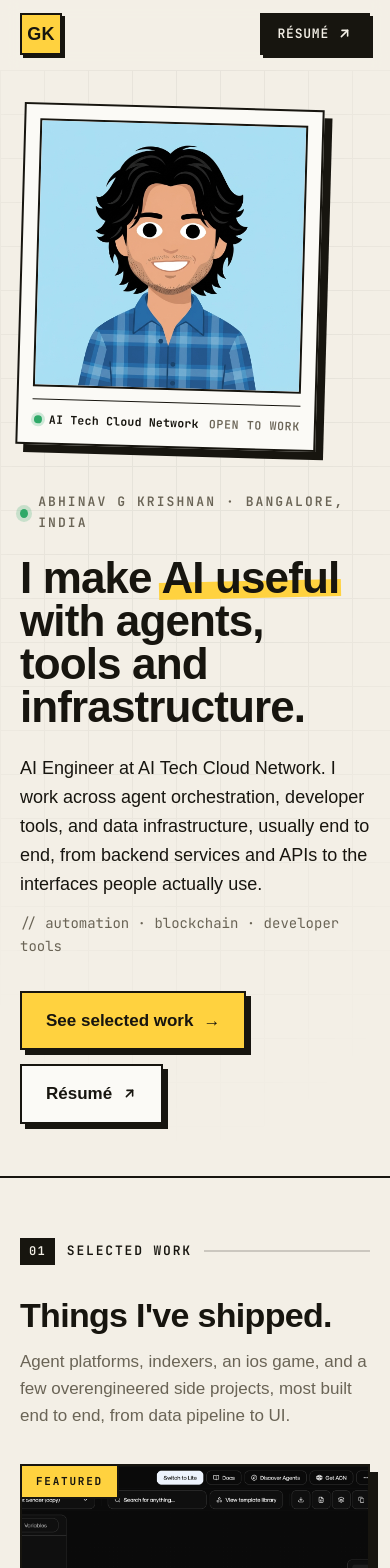
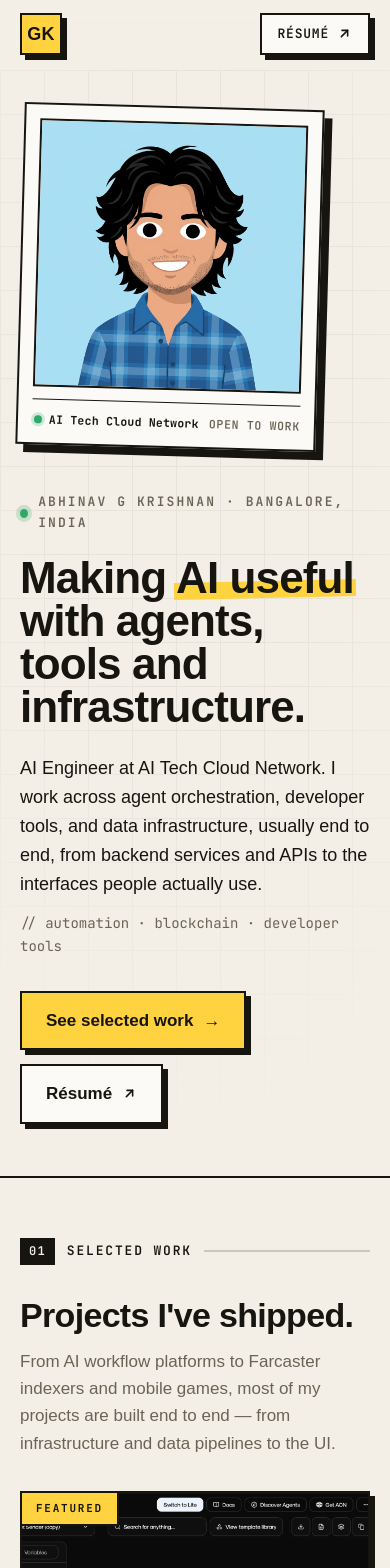
Before and after one commit to abhinavgkrishnan/portfolio, a Next.js app: page / in a window 390 px wide. Shown: the top 1568 px of the page. Built offline with nearby package versions, Linux system fonts and the light colour scheme; a web font is replaced by a local one.

Commit message:
resume update and animation fixes

```diff
--- a/src/app/globals.css
+++ b/src/app/globals.css
@@ -96,17 +96,17 @@ header.nav.scrolled { border-bottom: var(--bd); background: color-mix(in srgb, v
 .logo {
   font-family: var(--font-display); font-weight: 600; font-size: 18px; letter-spacing: 0.02em;
   border: var(--bd); width: 42px; height: 42px; display: flex; align-items: center; justify-content: center;
-  background: var(--accent); color: var(--accent-ink); box-shadow: var(--shadow-sm);
+  background: var(--accent); color: var(--accent-ink); box-shadow: var(--shadow);
   transition: transform .12s ease, box-shadow .12s ease;
 }
-.logo:hover { transform: translate(2px, 2px); box-shadow: 1px 1px 0 var(--ink); }
+.logo:hover { transform: translate(2px, 2px); box-shadow: var(--shadow-sm); }
 .nav-links { display: flex; align-items: center; gap: 30px; font-family: var(--font-mono); font-size: 13px; font-weight: 500; letter-spacing: 0.06em; text-transform: uppercase; }
 .nav-links a { position: relative; padding: 4px 0; color: var(--muted); transition: color .15s ease; }
 .nav-links a::after { content: ""; position: absolute; left: 0; bottom: -2px; height: 2px; width: 0; background: var(--ink); transition: width .2s ease; }
 .nav-links a:hover, .nav-links a.active { color: var(--ink); }
 .nav-links a:hover::after, .nav-links a.active::after { width: 100%; }
-.nav-cta { display: inline-flex; align-items: center; gap: 8px; white-space: nowrap; font-family: var(--font-mono); font-size: 13px; font-weight: 600; letter-spacing: 0.06em; text-transform: uppercase; border: var(--bd); padding: 9px 16px; background: var(--ink); color: var(--paper); transition: transform .12s ease, box-shadow .12s ease; box-shadow: var(--shadow-sm); }
-.nav-cta:hover { transform: translate(2px, 2px); box-shadow: none; }
+.nav-cta { display: inline-flex; align-items: center; gap: 8px; white-space: nowrap; font-family: var(--font-mono); font-size: 13px; font-weight: 600; letter-spacing: 0.06em; text-transform: uppercase; border: var(--bd); padding: 9px 16px; background: var(--card); color: var(--ink); transition: transform .12s ease, box-shadow .12s ease; box-shadow: var(--shadow); }
+.nav-cta:hover { transform: translate(2px, 2px); box-shadow: var(--shadow-sm); }
 @media (max-width: 760px) { .nav-links { display: none; } }
 
 /* ============ HERO ============ */
@@ -158,8 +158,10 @@ section.block { padding: 96px 0; border-top: var(--bd); }
 #work .block-head { margin-bottom: 52px; }
 .featured {
   display: grid; grid-template-columns: 1.15fr 1fr; border: var(--bd); background: var(--card);
-  box-shadow: var(--shadow-lg); margin-bottom: 40px; overflow: hidden;
+  box-shadow: var(--shadow); margin-bottom: 40px; overflow: hidden;
+  transition: transform .12s ease, box-shadow .12s ease;
 }
+.featured:hover { transform: translate(2px, 2px); box-shadow: var(--shadow-sm); }
 .featured .shot { position: relative; border-right: var(--bd); overflow: hidden; min-height: 340px; background: #0f1220; }
 .featured .shot img { width: 100%; height: 100%; object-fit: cover; object-position: center top; }
 .featured .tag-feat { position: absolute; top: 0; left: 0; font-family: var(--font-mono); font-size: 11px; font-weight: 700; letter-spacing: 0.16em; text-transform: uppercase; background: var(--accent); color: var(--accent-ink); padding: 7px 14px; border-right: var(--bd); border-bottom: var(--bd); }
@@ -172,8 +174,8 @@ section.block { padding: 96px 0; border-top: var(--bd); }
 .featured .body .links { margin-top: auto; }
 
 .proj-grid { display: grid; grid-template-columns: repeat(3, 1fr); gap: 24px; }
-.pcard { display: flex; flex-direction: column; border: var(--bd); background: var(--card); box-shadow: var(--shadow); transition: transform .14s ease, box-shadow .14s ease; }
-.pcard:hover { transform: translate(-3px, -3px); box-shadow: var(--shadow-lg); }
+.pcard { display: flex; flex-direction: column; border: var(--bd); background: var(--card); box-shadow: var(--shadow); transition: transform .12s ease, box-shadow .12s ease; }
+.pcard:hover { transform: translate(2px, 2px); box-shadow: var(--shadow-sm); }
 .pcard .shot { border-bottom: var(--bd); height: 172px; overflow: hidden; background: #0f1220; }
 .pcard .shot img { width: 100%; height: 100%; object-fit: cover; object-position: center top; transition: transform .5s ease; }
 .pcard:hover .shot img { transform: scale(1.04); }
@@ -222,11 +224,11 @@ section.block { padding: 96px 0; border-top: var(--bd); }
 /* ============ CONTACT ============ */
 #contact { text-align: center; }
 #contact .h2 { font-size: clamp(40px, 7vw, 96px); }
-.email-link { display: inline-block; font-family: var(--font-mono); font-weight: 600; font-size: clamp(18px, 3vw, 34px); border: var(--bd); background: var(--card); padding: 18px 28px; box-shadow: var(--shadow-lg); margin: 34px 0 40px; word-break: break-word; transition: transform .12s ease, box-shadow .12s ease; }
-.email-link:hover { transform: translate(3px, 3px); box-shadow: var(--shadow-sm); }
+.email-link { display: inline-block; font-family: var(--font-mono); font-weight: 600; font-size: clamp(18px, 3vw, 34px); border: var(--bd); background: var(--card); padding: 18px 28px; box-shadow: var(--shadow); margin: 34px 0 40px; word-break: break-word; transition: transform .12s ease, box-shadow .12s ease; }
+.email-link:hover { transform: translate(2px, 2px); box-shadow: var(--shadow-sm); }
 .socials { display: flex; flex-wrap: wrap; justify-content: center; gap: 12px; }
-.soc { width: 54px; height: 54px; border: var(--bd); background: var(--card); display: flex; align-items: center; justify-content: center; box-shadow: var(--shadow-sm); transition: transform .12s ease, box-shadow .12s ease, background .15s ease, color .15s ease; }
-.soc:hover { transform: translate(2px, 2px); box-shadow: none; background: var(--ink); color: var(--paper); }
+.soc { width: 54px; height: 54px; border: var(--bd); background: var(--card); display: flex; align-items: center; justify-content: center; box-shadow: var(--shadow); transition: transform .12s ease, box-shadow .12s ease, background .15s ease, color .15s ease; }
+.soc:hover { transform: translate(2px, 2px); box-shadow: var(--shadow-sm); background: var(--ink); color: var(--paper); }
 .soc svg { width: 24px; height: 24px; }
 
 /* ============ FOOTER ============ */
@@ -235,8 +237,10 @@ footer.foot { border-top: var(--bd); background: var(--ink); color: var(--paper)
 .foot-inner .right { color: color-mix(in srgb, var(--paper) 55%, transparent); }
 
 /* ---------- reveal ---------- */
-.reveal-ready .reveal { opacity: 0; transform: translateY(22px); transition: opacity .6s ease, transform .6s cubic-bezier(.2, .8, .2, 1); }
-.reveal-ready .reveal.in { opacity: 1; transform: none; }
+/* uses the independent `translate` property (not `transform`) so it never
+   overrides the :hover transform on reveal elements like .pcard / .email-link */
+.reveal-ready .reveal { opacity: 0; translate: 0 22px; transition: opacity .6s ease, translate .6s cubic-bezier(.2, .8, .2, 1); }
+.reveal-ready .reveal.in { opacity: 1; translate: 0 0; }
 .reveal-ready .reveal.d1 { transition-delay: .06s; }
 .reveal-ready .reveal.d2 { transition-delay: .12s; }
 .reveal-ready .reveal.d3 { transition-delay: .18s; }
--- a/src/components/Projects.tsx
+++ b/src/components/Projects.tsx
@@ -11,8 +11,8 @@ export default function Projects() {
             <div className="wrap">
                 <div className="block-head">
                     <span className="seclabel reveal"><span className="num">01</span> Selected work <span className="bar"></span></span>
-                    <h2 className="h2 reveal">Things I&apos;ve shipped.</h2>
-                    <p className="lead-2 reveal d1">Agent platforms, indexers, an ios game, and a few overengineered side projects, most built end to end, from data pipeline to UI.</p>
+                    <h2 className="h2 reveal">Projects I&apos;ve shipped.</h2>
+                    <p className="lead-2 reveal d1">From AI workflow platforms to Farcaster indexers and mobile games, most of my projects are built end to end — from infrastructure and data pipelines to the UI.</p>
                 </div>
 
                 {featured && (
--- a/src/components/ScrollEffects.tsx
+++ b/src/components/ScrollEffects.tsx
@@ -24,7 +24,17 @@ export default function ScrollEffects() {
                 },
                 { threshold: 0.12, rootMargin: '0px 0px -8% 0px' }
             );
-            document.querySelectorAll('.reveal').forEach((el) => revealObs?.observe(el));
+            document.querySelectorAll('.reveal').forEach((el) => {
+                // hero content animates in on load (it can sit below the fold, so the
+                // observer would otherwise never fire until the user scrolls)
+                if (el.closest('#hero')) return;
+                revealObs?.observe(el);
+            });
+            requestAnimationFrame(() =>
+                requestAnimationFrame(() => {
+                    document.querySelectorAll('#hero .reveal').forEach((el) => el.classList.add('in'));
+                })
+            );
         }
 
         const links = Array.from(document.querySelectorAll<HTMLAnchorElement>('.nav-links a'));
--- a/src/data/resume.ts
+++ b/src/data/resume.ts
@@ -12,7 +12,7 @@ export const resumeData = {
         telegram: "https://t.me/gkoding",
         // Hero
         // Building AI agents, developer tools, and occasionally overengineered side projects.
-        headlineLead: "I make",
+        headlineLead: "Making",
         headlineHighlight: "AI useful",
         headlineTrail: "with agents, tools and infrastructure.",
         lead: "AI Engineer at AI Tech Cloud Network. I work across agent orchestration, developer tools, and data infrastructure, usually end to end, from backend services and APIs to the interfaces people actually use.",
```
Also changed, not shown: 1 other file (tests, documents, lock files or other folders).
